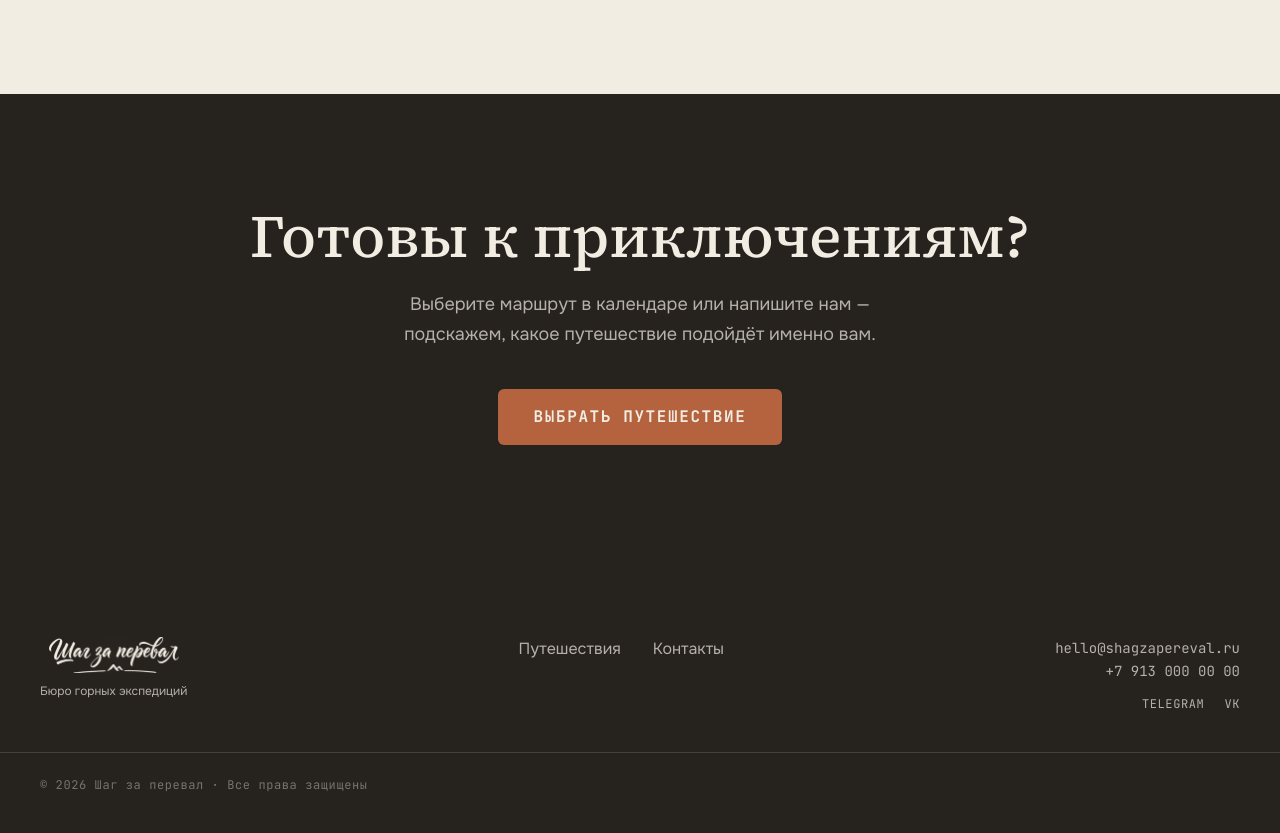
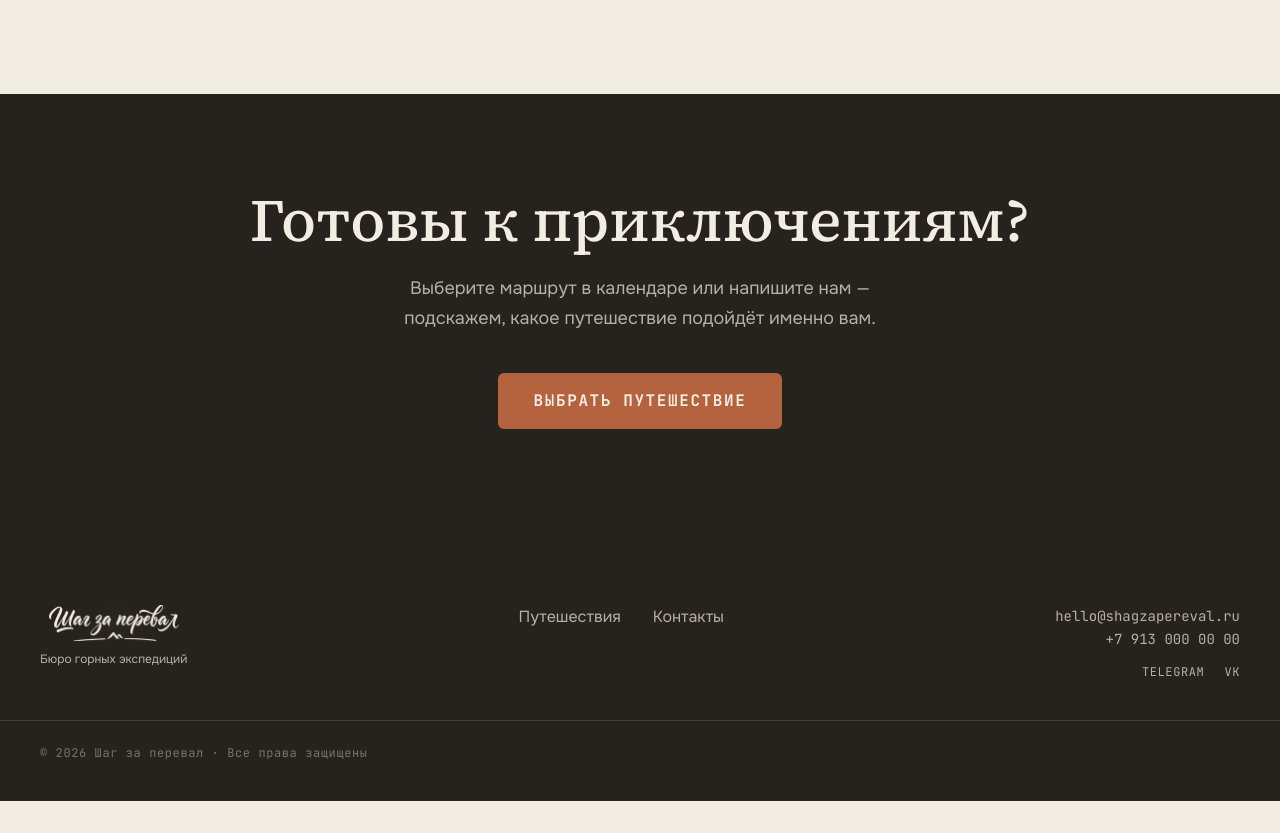
Before and after one commit to Stillonov/sz-shag-za-pereval, a Next.js app: page / in a window 1280 px wide. Shown: the part 2178-3011 px from the top of the page. After the commit the page ends 2979 px from the top, so only its background shows below. Built offline with nearby package versions, Linux system fonts and the light colour scheme.

Commit message:
Align Cta's vertical padding with the rest of the home sections
Cta used py-28 while Manifest and UpcomingTrips use py-24; unifies to
a single vertical rhythm and documents it in DESIGN.md.

```diff
--- a/src/app/(home)/_components/Cta.tsx
+++ b/src/app/(home)/_components/Cta.tsx
@@ -4,7 +4,7 @@ import { Container } from '@/components/Container';
 
 export function Cta() {
   return (
-    <section className="bg-charcoal py-28">
+    <section className="bg-charcoal py-24">
       <Container className="max-w-4xl text-center">
         <h2 className="text-cream-100 font-serif text-4xl leading-none font-medium md:text-6xl">
           Готовы к приключениям?
```
Also changed, not shown: 1 other file (tests, documents, lock files or other folders).
